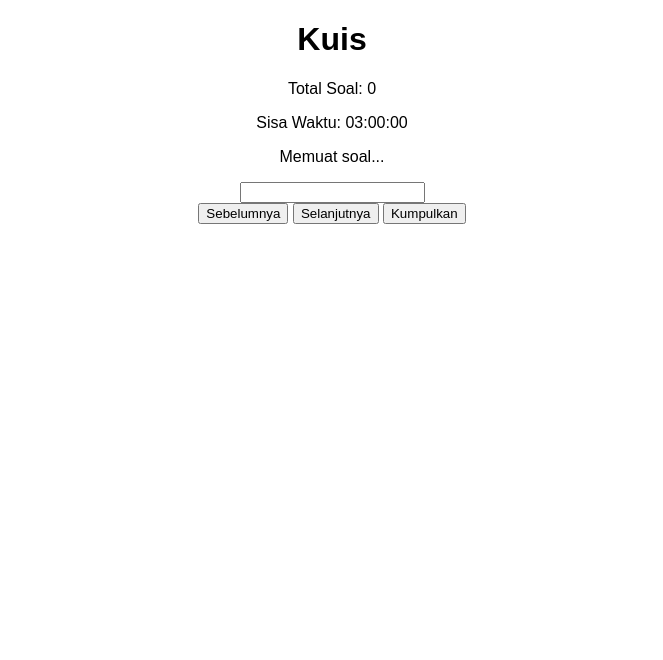
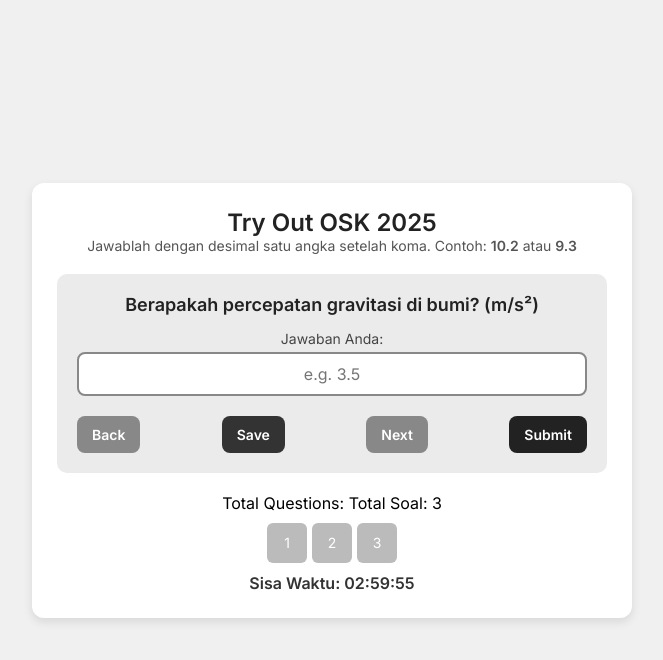
Before and after one commit to Cupumen/Ranked-Learning, a plain HTML site: page quiz.html in a window 1280 px wide. Shown: the whole page, without its empty margins (308-971 px from the left). Drawn offline with Linux system fonts and the light colour scheme; sample sign-in values are in the browser's storage.

Commit message:
Update quiz.html

```diff
--- a/quiz.html
+++ b/quiz.html
@@ -3,30 +3,45 @@
 <head>
     <meta charset="UTF-8">
     <meta name="viewport" content="width=device-width, initial-scale=1.0">
-    <title>Kuis</title>
-    <style>
-        body { font-family: Arial, sans-serif; text-align: center; }
-        #question-tracker button { margin: 5px; padding: 10px; border: none; cursor: pointer; }
-        .answered { background-color: green; color: white; }
-        .unanswered { background-color: red; color: white; }
-    </style>
+    <title>Try Out OSK 2025</title>
+    <link rel="stylesheet" href="css/quiz.css">
 </head>
 <body>
-    <h1>Kuis</h1>
-    <p id="total-questions">Total Soal: 0</p>
-    <p id="timer">Sisa Waktu: 03:00:00</p>
 
-    <div id="question-container">
-        <p id="question">Memuat soal...</p>
-        <input type="text" id="answer">
+    <div class="container">
+        <!-- Header -->
+        <header>
+            <h1>Try Out OSK 2025</h1>
+            <p class="description">Jawablah dengan desimal satu angka setelah koma. Contoh: <strong>10.2</strong> atau <strong>9.3</strong></p>
+        </header>
+
+        <!-- Quiz Section -->
+        <div id="quiz-container">
+            <p id="question" class="question-text">Loading question...</p>
+
+            <label for="answer" class="input-label">Jawaban Anda:</label>
+            <input type="text" id="answer" class="answer-input" placeholder="e.g. 3.5" pattern="\d+(\.\d)?" required>
+            <p id="error-message" class="error-message"></p>
+
+            <div class="button-group">
+                <button onclick="prevQuestion()" class="btn btn-secondary">Back</button>
+                <button onclick="saveAnswer()" class="btn btn-primary">Save</button>
+                <button onclick="nextQuestion()" class="btn btn-secondary">Next</button>
+                <button id="submit-btn" onclick="goToAnswerPage()" class="btn btn-submit">Submit</button>
+            </div>
+        </div>
+
+        <!-- Question Tracker -->
+        <div id="question-nav">
+            <p>Total Questions: <span id="total-questions">0</span></p>
+            <div id="question-tracker"></div>
+        </div>
+
+        <!-- Timer -->
+        <p id="timer">Time Left: <span id="time-left">3:00:00</span></p>
     </div>
 
-    <button id="prev-btn" onclick="prevQuestion()">Sebelumnya</button>
-    <button id="next-btn" onclick="nextQuestion()">Selanjutnya</button>
-    <button id="submit-btn" onclick="submitQuiz()">Kumpulkan</button>
+    <script src="js/quiz.js"></script>
 
-    <div id="question-tracker"></div>
-
-    <script src="quiz.js" defer></script>
 </body>
 </html>
```
